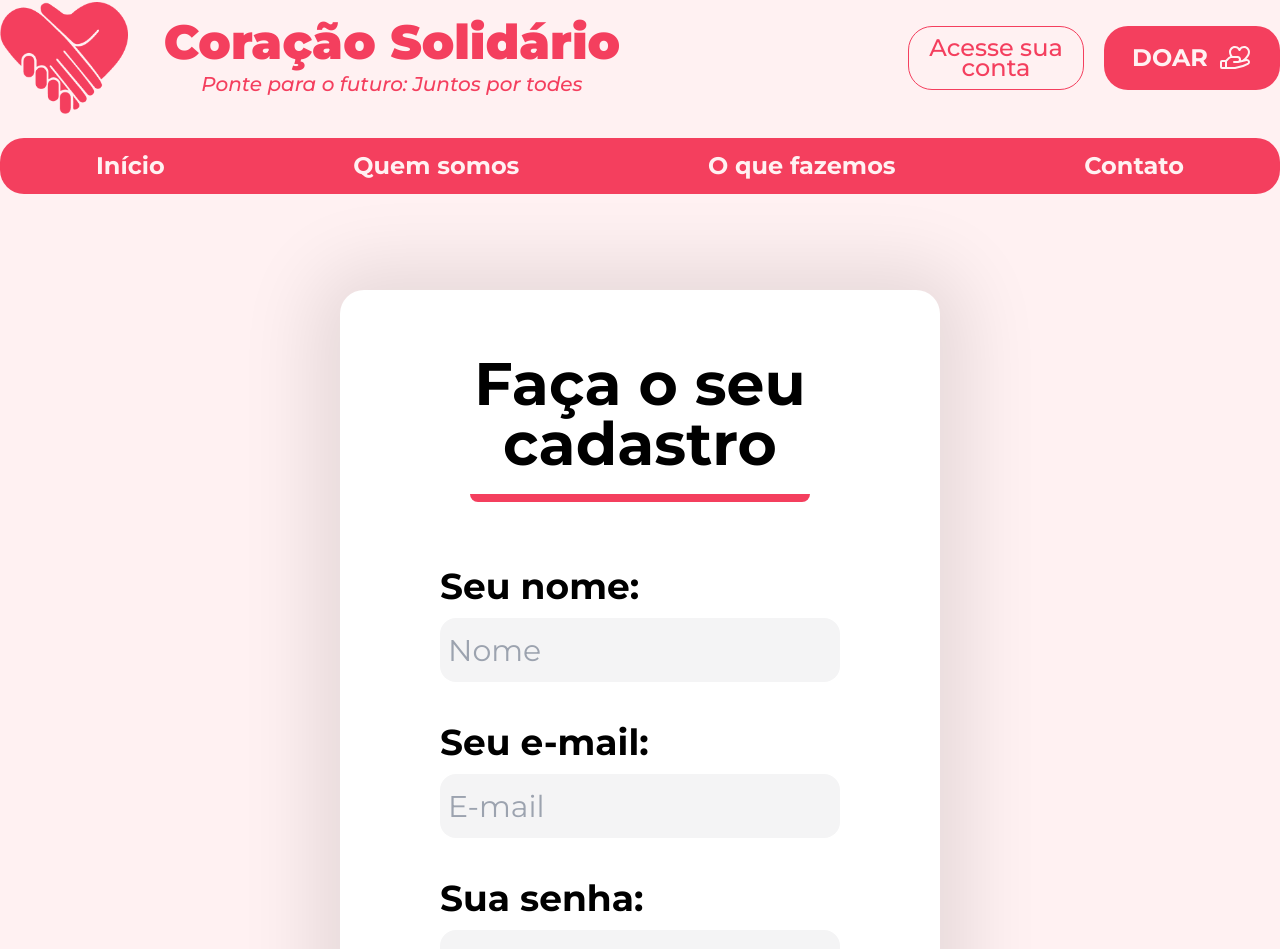
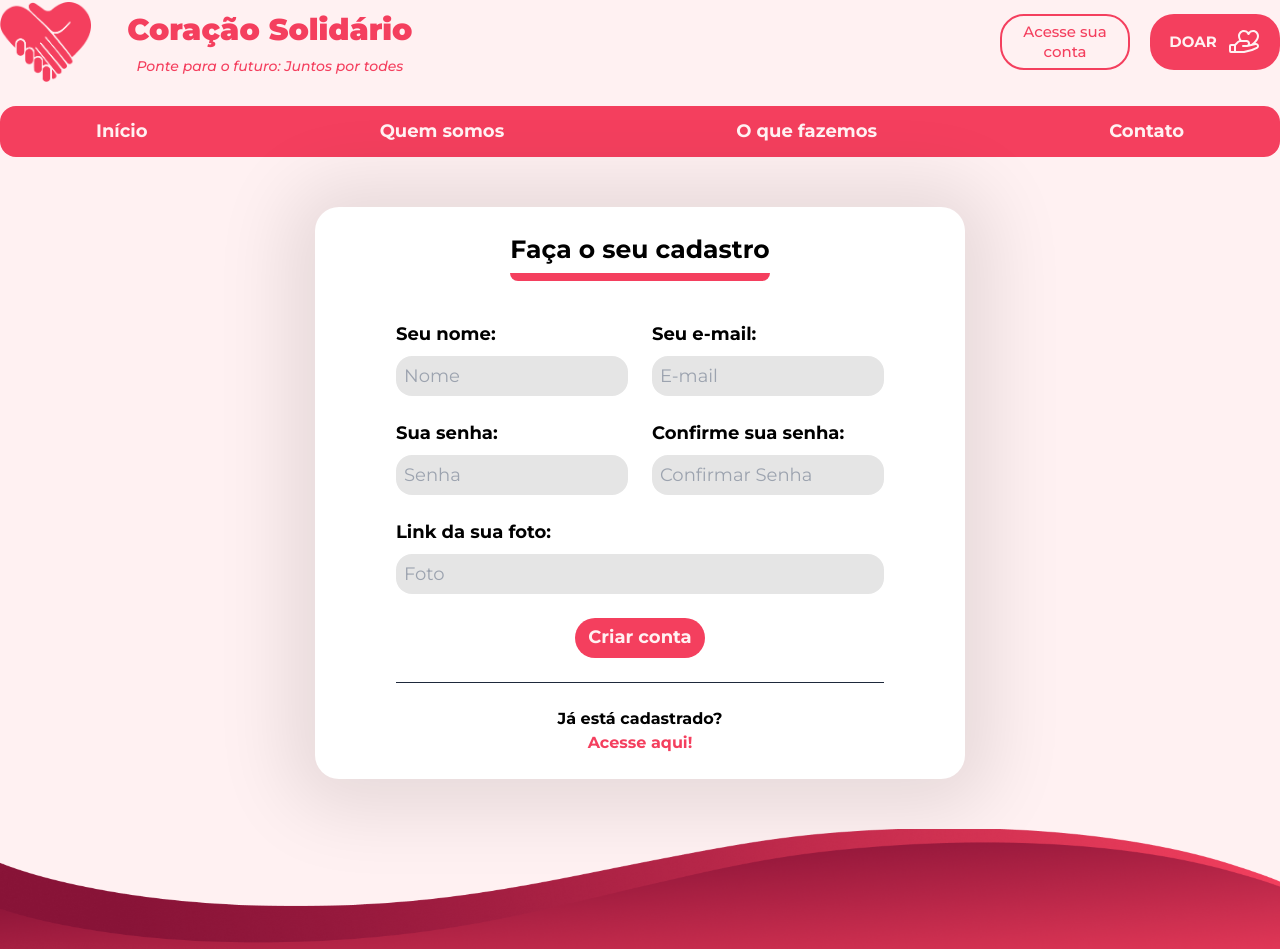
Before and after one commit to wellrenato12/CoracaoSolidarioFront, a React (Vite) app: page /register in a window 1280 px wide. Shown: the part 38-987 px from the top of the page. Built offline with nearby package versions, Linux system fonts and the light colour scheme.

Commit message:
atulizar style

```diff
--- a/src/components/Footer/Footer.tsx
+++ b/src/components/Footer/Footer.tsx
@@ -4,23 +4,10 @@ import footerBackground from '../../assets/footerBackground.png'
 export function Footer() {
   return (
     <footer className=" h-full">
-      <nav>
-        <ul className="max-w-7xl mx-auto flex items-center justify-between py-3 px-24 mb-24">
-          <Link to="/about">
-            <li className="font-montserrat text-2xl font-bold text-zinc-950 hover:underline hover:scale-110 transition-all">Quem somos</li>
-          </Link>
-          <Link to="/info">
-            <li className="font-montserrat text-2xl font-bold text-zinc-950 hover:underline hover:scale-110 transition-all">O que fazemos</li>
-          </Link>
-          <Link to="/contact">
-            <li className="font-montserrat text-2xl font-bold text-zinc-950 hover:underline hover:scale-110 transition-all">Contato</li>
-          </Link>
-        </ul>
-      </nav>
       <div className='relative'>
         <img className='w-full object-cover' src={footerBackground} alt="Footer" />
         <div className='absolute inset-0 flex items-end justify-center pb-4'>
-          <p className='font-montserrat text-2xl font-bold text-rose-50'>&copy; 2024 - Coração Solidário - Todos os direitos reservados</p>
+          <p className='font-montserrat text-[12px] font-bold text-rose-50'>&copy; 2024 - Coração Solidário - Todos os direitos reservados</p>
         </div>
       </div>
     </footer>
--- a/src/components/Header/Header.tsx
+++ b/src/components/Header/Header.tsx
@@ -8,20 +8,20 @@ export function Header() {
     <header className="max-w-7xl mx-auto mt-10 space-y-6">
       <div className="flex items-center justify-between">
         <div className="flex items-center gap-[36px]">
-          <img src={logo} alt="Logo" className="h-28" />
+          <img src={logo} alt="Logo" className="h-20" />
           <span className="flex flex-col items-center gap-1">
-            <h1 className="font-montserrat text-5xl text-rose-500 font-extrabold"><strong>Coração Solidário</strong></h1>
-            <p className="font-montserrat text-xl text-rose-500 italic font-medium">Ponte para o futuro: Juntos por todes</p>
+            <h1 className="font-montserrat text-[30px] text-rose-500 font-extrabold"><strong>Coração Solidário</strong></h1>
+            <p className="font-montserrat text-[14px] text-rose-500 italic font-medium">Ponte para o futuro: Juntos por todes</p>
           </span>
         </div>
         <div className="flex gap-5">
           <Link to="/login">
-            <button className="w-44 h-16 text-2xl font-medium leading-5 border border-rose-500 rounded-3xl text-rose-500 hover:bg-rose-500 hover:text-rose-50 hover:scale-110 transition-all">
+            <button className="w-[130px] h-14 text-[15px] font-medium leading-5 border-2 border-rose-500 rounded-3xl text-rose-500 hover:bg-rose-500 hover:text-rose-50 hover:scale-110 transition-all">
               Acesse sua conta
             </button>
           </Link>
           <Link to="/">
-            <button className="flex items-center justify-center gap-3 w-44 h-16 bg-rose-500 text-2xl font-bold rounded-3xl text-rose-50 hover:bg-red-700 hover:scale-110 transition-all">
+            <button className="flex items-center justify-center gap-3 w-[130px] h-14 bg-rose-500 text-[15px] font-bold rounded-3xl text-rose-50 hover:bg-red-700 hover:scale-110 transition-all">
               DOAR
               <HandHeart size={32} />
             </button>
--- a/src/components/NavBar/NavBar.tsx
+++ b/src/components/NavBar/NavBar.tsx
@@ -2,19 +2,19 @@ import { Link } from "react-router-dom";
 
 export function NavBar() {
   return (
-    <nav className="bg-rose-500 rounded-3xl">
+    <nav className="bg-rose-500 rounded-2xl">
       <ul className="flex items-center justify-between py-3 px-24">
         <Link to="/">
-          <li className="font-montserrat text-2xl font-bold text-rose-50 hover:underline hover:scale-110 transition-all">Início</li>
+          <li className="font-montserrat text-[18px] font-bold text-rose-50 hover:underline hover:scale-110 transition-all">Início</li>
         </Link>
         <Link to="/about">
-          <li className="font-montserrat text-2xl font-bold text-rose-50 hover:underline hover:scale-110 transition-all">Quem somos</li>
+          <li className="font-montserrat text-[18px] font-bold text-rose-50 hover:underline hover:scale-110 transition-all">Quem somos</li>
         </Link>
         <Link to="/info">
-          <li className="font-montserrat text-2xl font-bold text-rose-50 hover:underline hover:scale-110 transition-all">O que fazemos</li>
+          <li className="font-montserrat text-[18px] font-bold text-rose-50 hover:underline hover:scale-110 transition-all">O que fazemos</li>
         </Link>
         <Link to="/contact">
-          <li className="font-montserrat text-2xl font-bold text-rose-50 hover:underline hover:scale-110 transition-all">Contato</li>
+          <li className="font-montserrat text-[18px] font-bold text-rose-50 hover:underline hover:scale-110 transition-all">Contato</li>
         </Link>
       </ul>
     </nav>
--- a/src/pages/Login/login.tsx
+++ b/src/pages/Login/login.tsx
@@ -34,13 +34,13 @@ export function Login() {
   }
 
   return (
-    <div className="flex flex-col items-center w-[600px] bg-white py-16 my-24 mx-auto rounded-3xl shadow-custom">
-      <h1 className="text-6xl font-bold border-b-8 pb-5 border-b-[#F43F5E] rounded-lg">Faça seu login</h1>
+    <div className="flex flex-col items-center w-[450px] bg-white py-6 my-[50px] mx-auto rounded-3xl shadow-custom">
+      <h1 className="text-[25px] font-bold border-b-8 pb-1 border-b-[#F43F5E] rounded-lg">Faça seu login</h1>
 
-      <form className="mt-16 space-y-10 flex flex-col items-center" onSubmit={login}>
-        <div className="flex flex-col gap-3">
-          <label htmlFor="email" className="text-4xl font-bold">Seu e-mail:</label>
-          <input className="bg-zinc-100 w-[400px] h-16 text-3xl px-2 rounded-2xl"
+      <form className="mt-[40px] space-y-6 flex flex-col items-center" onSubmit={login}>
+        <div className="flex flex-col gap-1">
+          <label htmlFor="email" className="text-[18px] font-bold">Seu e-mail:</label>
+          <input className="bg-[#e5e5e5] w-[300px] h-10 text-[18px] px-2 rounded-2xl"
             type="email"
             id="usuario"
             name="usuario"
@@ -49,9 +49,9 @@ export function Login() {
             onChange={(e: ChangeEvent<HTMLInputElement>) => atualizarEstado(e)} />
         </div>
 
-        <div className="flex flex-col gap-3">
-          <label htmlFor="senha" className="text-4xl font-bold">Sua senha:</label>
-          <input className="bg-zinc-100 w-[400px] h-16 text-3xl px-2 rounded-2xl"
+        <div className="flex flex-col gap-1">
+          <label htmlFor="senha" className="text-[18px] font-bold">Sua senha:</label>
+          <input className="bg-[#e5e5e5] w-[300px] h-10 text-[18px] px-2 rounded-2xl"
             type="password"
             id="senha"
             name="senha"
@@ -60,7 +60,7 @@ export function Login() {
             onChange={(e: ChangeEvent<HTMLInputElement>) => atualizarEstado(e)} />
         </div>
 
-        <button className="w-44 h-16 bg-rose-500 text-2xl font-bold rounded-3xl text-rose-50 hover:bg-red-700 hover:scale-110 transition-all" type="submit">
+        <button className="w-[120px] h-10 bg-rose-500 text-[18px] font-bold rounded-3xl text-rose-50 hover:bg-red-700 hover:scale-110 transition-all" type="submit">
           {isLoading ? <RotatingLines
             strokeColor="white"
             strokeWidth="5"
@@ -74,7 +74,7 @@ export function Login() {
 
         <hr className="border-slate-800 w-full" />
 
-        <span className="text-center text-xl font-bold">
+        <span className="text-center text-[16px] font-bold">
           <p>Ainda não tem um cadastro?</p>
           <Link className="text-rose-500 hover:text-red-700 hover:underline transition-all" to="/register">Cadastre-se aqui!</Link>
         </span>
--- a/src/pages/Register/register.tsx
+++ b/src/pages/Register/register.tsx
@@ -66,15 +66,16 @@ export function Register() {
   }
 
   return (
-    <div className="flex flex-col items-center w-[600px] bg-white py-16 my-24 mx-auto rounded-3xl shadow-custom">
-      <h1 className="text-6xl text-center font-bold border-b-8 pb-5 w-[340px] border-b-[#F43F5E] rounded-lg">Faça o seu cadastro</h1>
+    <div className="flex flex-col items-center w-[650px] bg-white py-6 my-[50px] mx-auto rounded-3xl shadow-custom">
+    <h1 className="text-[25px] font-bold border-b-8 pb-1 border-b-[#F43F5E] rounded-lg">Faça o seu cadastro</h1>
 
-      <form className="mt-16 space-y-10 flex flex-col items-center" onSubmit= {cadastrarNovoUsuario}>
-        <div className="flex flex-col gap-3">
-          <label htmlFor="nome" className="text-4xl font-bold">Seu nome:</label>
-          <input className="bg-zinc-100 w-[400px] h-16 text-3xl px-2 rounded-2xl"
+      <form className="mt-[40px] space-y-6 flex flex-col items-center" onSubmit={cadastrarNovoUsuario}>
+        <div className="flex flex-col gap-6 md:flex-row md:gap-6 w-full">
+          <div className="flex flex-col gap-2 w-full md:w-1/2">
+            <label htmlFor="nome" className="text-[18px] font-bold">Seu nome:</label>
+            <input className="bg-[#e5e5e5] w-full h-10 text-[18px] px-2 rounded-2xl"
               type="text"
-          id= "nome"
+              id="nome"
               name="nome"
               placeholder="Nome"
               value={usuario.nome}
@@ -82,21 +83,23 @@ export function Register() {
             />
           </div>
 
-        <div className="flex flex-col gap-3">
-          <label htmlFor="email" className="text-4xl font-bold">Seu e-mail:</label>
-          <input className="bg-zinc-100 w-[400px] h-16 text-3xl px-2 rounded-2xl"
+          <div className="flex flex-col gap-2 w-full md:w-1/2">
+            <label htmlFor="email" className="text-[18px] font-bold">Seu e-mail:</label>
+            <input className="bg-[#e5e5e5] w-full h-10 text-[18px] px-2 rounded-2xl"
               type="email"
-          id="usuario"
-          name="usuario"
+              id="email"
+              name="email"
               placeholder="E-mail"
-          value={usuario.usuario}
+              value={usuario.email}
               onChange={(e: ChangeEvent<HTMLInputElement>) => atualizarEstado(e)}
             />
           </div>
+        </div>
 
-        <div className="flex flex-col gap-3">
-          <label htmlFor="senha" className="text-4xl font-bold">Sua senha:</label>
-          <input className="bg-zinc-100 w-[400px] h-16 text-3xl px-2 rounded-2xl"
+        <div className="flex flex-col gap-6 md:flex-row md:gap-6 w-full">
+          <div className="flex flex-col gap-2 w-full md:w-1/2">
+            <label htmlFor="senha" className="text-[18px] font-bold">Sua senha:</label>
+            <input className="bg-[#e5e5e5] w-full h-10 text-[18px] px-2 rounded-2xl"
               type="password"
               id="senha"
               name="senha"
@@ -106,9 +109,9 @@ export function Register() {
             />
           </div>
 
-        <div className="flex flex-col gap-3">
-          <label htmlFor="confirmarSenha" className="text-4xl font-bold">Confirme sua senha:</label>
-          <input className="bg-zinc-100 w-[400px] h-16 text-3xl px-2 rounded-2xl"
+          <div className="flex flex-col gap-2 w-full md:w-1/2">
+            <label htmlFor="confirmarSenha" className="text-[18px] font-bold">Confirme sua senha:</label>
+            <input className="bg-[#e5e5e5] w-full h-10 text-[18px] px-2 rounded-2xl"
               type="password"
               id="confirmarSenha"
               name="confirmarSenha"
@@ -117,10 +120,11 @@ export function Register() {
               onChange={(e: ChangeEvent<HTMLInputElement>) => handleConfirmarSenha(e)}
             />
           </div>
+        </div>
 
-        <div className="flex flex-col gap-3">
-          <label htmlFor="foto" className="text-4xl font-bold">Link da sua foto:</label>
-          <input className="bg-zinc-100 w-[400px] h-16 text-3xl px-2 rounded-2xl"
+        <div className="flex flex-col gap-2 w-full">
+          <label htmlFor="foto" className="text-[18px] font-bold">Link da sua foto:</label>
+          <input className="bg-[#e5e5e5] w-full h-10 text-[18px] px-2 rounded-2xl"
             type="text"
             id="foto"
             name="foto"
@@ -130,15 +134,18 @@ export function Register() {
           />
         </div>
 
-        <button className="w-44 h-16 bg-rose-500 text-2xl font-bold rounded-3xl text-rose-50 hover:bg-red-700 hover:scale-110 transition-all" type="submit">
+        <button className="w-[130px] h-10 bg-rose-500 text-[18px] font-bold rounded-3xl text-rose-50 hover:bg-red-700 hover:scale-110 transition-all" type="submit">
           Criar conta
         </button>
 
-        <span className="text-xl font-bold text-center">
+        <hr className="border-slate-800 w-full" />
+
+        <span className="text-[16px] font-bold text-center">
           <p>Já está cadastrado?</p>
           <Link className="text-rose-500 hover:text-red-700 hover:underline transition-all" to="/login">Acesse aqui!</Link>
         </span>
       </form>
   </div>
+
   )
 }
```
Also changed, not shown: 1 other file (tests, documents, lock files or other folders). Lines whose indentation alone changed are shown as unchanged.
